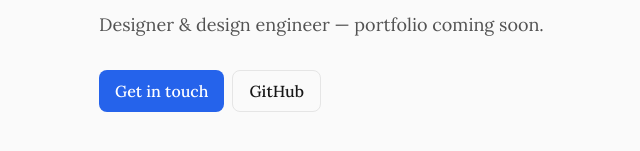
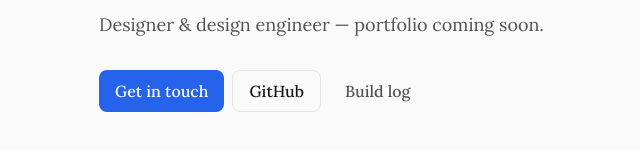
Before and after one commit to AnkitCodeZzz/portfolio, a Next.js app: page / in a window 1280 px wide. Shown: the part 165-316 px from the top of the page, without its empty margins (181-821 px from the left). Built offline with nearby package versions, Linux system fonts and the light colour scheme.

Commit message:
Add build log link to homepage

```diff
--- a/app/page.tsx
+++ b/app/page.tsx
@@ -21,6 +21,9 @@ export default function Home() {
           <Button variant="secondary" href="https://github.com/AnkitCodeZzz">
             GitHub
           </Button>
+          <Button variant="ghost" href="/log">
+            Build log
+          </Button>
         </div>
       </Container>
     </main>
```
